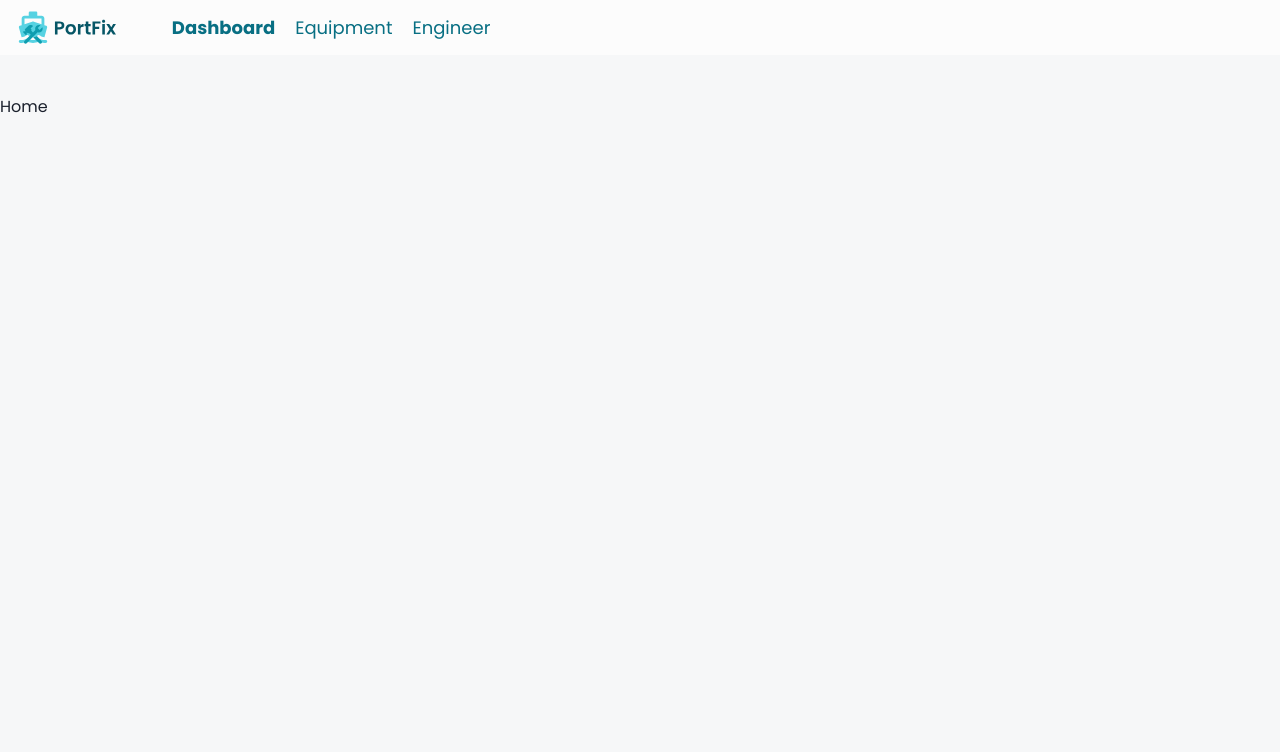
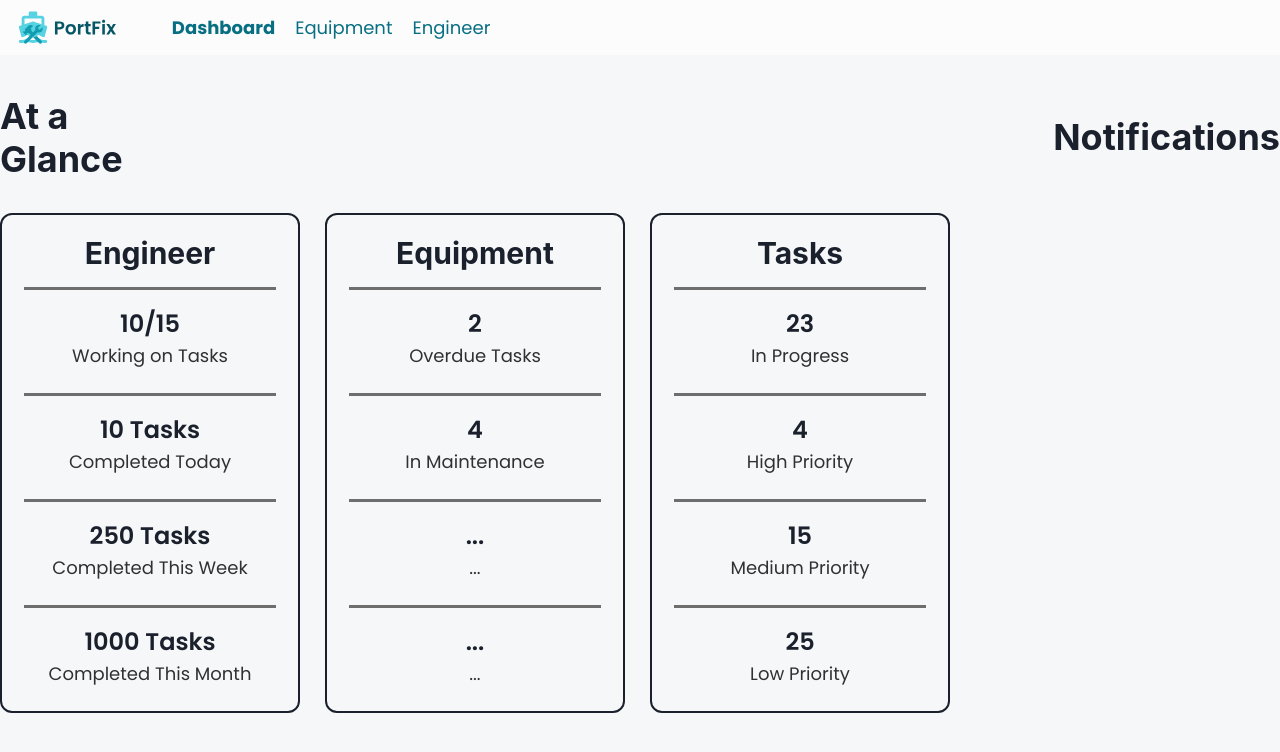
Before and after one commit to PuttTim/PSA-vpn2, a React (Vite) app in the folder portfix_web/: page /dashboard in a window 1280 px wide. Shown: the top 752 px of the page. Built offline with nearby package versions, Linux system fonts and the light colour scheme; no server answers; the database is empty.

Commit message:
At a Glance Dashboard UI

```diff
--- a/portfix_web/src/Pages/Dashboard.tsx
+++ b/portfix_web/src/Pages/Dashboard.tsx
@@ -1,25 +1,288 @@
-import React, { useEffect } from "react"
+import React, { useEffect, useState } from "react"
+import { getFirestore, collection, onSnapshot } from "firebase/firestore"
+import firebaseInstance from "../firebase"
+import { Equipment } from "../Interfaces/Equipment"
+import { Task } from "../Interfaces/Task"
+import { Log } from "../Interfaces/Log"
 import {
-    collection,
-    doc,
-    getDoc,
-    getFirestore,
-    getDocs,
-} from "firebase/firestore"
-import firebaseInstance from "../firebase"
+    Box,
+    Heading,
+    HStack,
+    Stat,
+    VStack,
+    StatLabel,
+    StatNumber,
+    StatHelpText,
+    StatArrow,
+    StatGroup,
+    StackDivider,
+    Center,
+    Divider,
+} from "@chakra-ui/react"
 
 const Dashboard = () => {
+    const db = getFirestore(firebaseInstance)
+    const [equipmentList, setEquipmentList] = useState<Equipment[]>([])
+    const [taskList, setTaskList] = useState<Task[]>([])
+    const [logList, setLogList] = useState<Log[]>([])
+
+    // useEffect(() => {
+    //     const unsubscribeTask = onSnapshot(
+    //         collection(db, "task"),
+    //         querySnapshot => {
+    //             const tempTaskList: Task[] = []
+    //             querySnapshot.forEach(doc => {
+    //                 tempTaskList.push({
+    //                     ...(doc.data() as Task),
+    //                     id: doc.id,
+    //                 })
+    //             })
+
+    //             setTaskList(tempTaskList)
+    //         },
+    //     )
+    //     const unsubscribeEquipment = onSnapshot(
+    //         collection(db, "equipment"),
+    //         querySnapshot => {
+    //             const tempEquipmentList: Equipment[] = []
+    //             querySnapshot.forEach(doc => {
+    //                 tempEquipmentList.push({
+    //                     ...(doc.data() as Equipment),
+    //                     id: doc.id,
+    //                 })
+    //             })
+    //             setEquipmentList(tempEquipmentList)
+    //         },
+    //     )
+
+    //     const unsubscribeLog = onSnapshot(
+    //         collection(db, "log"),
+    //         querySnapshot => {
+    //             const tempLogList: Log[] = []
+    //             querySnapshot.forEach(doc => {
+    //                 tempLogList.push({
+    //                     ...(doc.data() as Log),
+    //                     id: doc.id,
+    //                 })
+    //             })
+    //             setLogList(tempLogList)
+    //         },
+    //     )
+
+    //     return () => {
+    //         unsubscribeTask()
+    //         unsubscribeEquipment()
+    //         unsubscribeLog()
+    //     }
+    // }, [])
+
     useEffect(() => {
-        console.log("Dashboard")
-        const db = getFirestore(firebaseInstance)
-        getDocs(collection(db, "equipment")).then(querySnapshot => {
-            querySnapshot.forEach(doc => {
-                console.log({ id: doc.id, ...doc.data() })
-            })
-        })
-    }, [])
+        console.log(equipmentList)
+        console.log(taskList)
+        console.log(logList)
+    }, [equipmentList, taskList, logList])
 
-    return <div>Home</div>
+    return (
+        <Box w="full">
+            <HStack spacing="900px" mb="32px">
+                <Heading>At a Glance</Heading>
+                <Heading>Notifications</Heading>
+            </HStack>
+
+            <HStack maxWidth="1000px" spacing="25px">
+                <Box
+                    border="2px"
+                    h="500px"
+                    maxHeight="500px"
+                    w="full"
+                    maxWidth="300px"
+                    borderRadius="xl"
+                    pb="20px">
+                    <VStack
+                        spacing="16px"
+                        divider={
+                            <Divider
+                                border="2px"
+                                borderColor="blackAlpha.900"
+                                maxWidth="250px"
+                            />
+                        }>
+                        <Heading size="lg" pt="20px">
+                            Engineer
+                        </Heading>
+
+                        <Stat>
+                            <StatNumber textAlign="center">10/15</StatNumber>
+                            <StatHelpText
+                                fontSize="lg"
+                                textColor="black"
+                                textAlign="center">
+                                Working on Tasks
+                            </StatHelpText>
+                        </Stat>
+
+                        <Stat>
+                            <StatNumber textAlign="center">10 Tasks</StatNumber>
+                            <StatHelpText
+                                fontSize="lg"
+                                textColor="black"
+                                textAlign="center">
+                                Completed Today
+                            </StatHelpText>
+                        </Stat>
+
+                        <Stat>
+                            <StatNumber textAlign="center">
+                                250 Tasks
+                            </StatNumber>
+                            <StatHelpText
+                                fontSize="lg"
+                                textColor="black"
+                                textAlign="center">
+                                Completed This Week
+                            </StatHelpText>
+                        </Stat>
+
+                        <Stat>
+                            <StatNumber textAlign="center">
+                                1000 Tasks
+                            </StatNumber>
+                            <StatHelpText
+                                fontSize="lg"
+                                textColor="black"
+                                textAlign="center">
+                                Completed This Month
+                            </StatHelpText>
+                        </Stat>
+                    </VStack>
+                </Box>
+                <Box
+                    border="2px"
+                    h="500px"
+                    maxHeight="500px"
+                    w="full"
+                    maxWidth="300px"
+                    borderRadius="xl"
+                    pb="20px">
+                    <VStack
+                        spacing="16px"
+                        divider={
+                            <Divider
+                                border="2px"
+                                borderColor="blackAlpha.900"
+                                maxWidth="250px"
+                            />
+                        }>
+                        <Heading size="lg" pt="20px">
+                            Equipment
+                        </Heading>
+
+                        <Stat>
+                            <StatNumber textAlign="center">2</StatNumber>
+                            <StatHelpText
+                                fontSize="lg"
+                                textColor="black"
+                                textAlign="center">
+                                Overdue Tasks
+                            </StatHelpText>
+                        </Stat>
+
+                        <Stat>
+                            <StatNumber textAlign="center">4</StatNumber>
+                            <StatHelpText
+                                fontSize="lg"
+                                textColor="black"
+                                textAlign="center">
+                                In Maintenance
+                            </StatHelpText>
+                        </Stat>
+
+                        <Stat>
+                            <StatNumber textAlign="center">...</StatNumber>
+                            <StatHelpText
+                                fontSize="lg"
+                                textColor="black"
+                                textAlign="center">
+                                ...
+                            </StatHelpText>
+                        </Stat>
+
+                        <Stat>
+                            <StatNumber textAlign="center">...</StatNumber>
+                            <StatHelpText
+                                fontSize="lg"
+                                textColor="black"
+                                textAlign="center">
+                                ...
+                            </StatHelpText>
+                        </Stat>
+                    </VStack>
+                </Box>
+                <Box
+                    border="2px"
+                    h="500px"
+                    maxHeight="500px"
+                    w="full"
+                    maxWidth="300px"
+                    borderRadius="xl"
+                    pb="20px">
+                    <VStack
+                        spacing="16px"
+                        divider={
+                            <Divider
+                                border="2px"
+                                borderColor="blackAlpha.900"
+                                maxWidth="250px"
+                            />
+                        }>
+                        <Heading size="lg" pt="20px">
+                            Tasks
+                        </Heading>
+
+                        <Stat>
+                            <StatNumber textAlign="center">23</StatNumber>
+                            <StatHelpText
+                                fontSize="lg"
+                                textColor="black"
+                                textAlign="center">
+                                In Progress
+                            </StatHelpText>
+                        </Stat>
+
+                        <Stat>
+                            <StatNumber textAlign="center">4</StatNumber>
+                            <StatHelpText
+                                fontSize="lg"
+                                textColor="black"
+                                textAlign="center">
+                                High Priority
+                            </StatHelpText>
+                        </Stat>
+
+                        <Stat>
+                            <StatNumber textAlign="center">15</StatNumber>
+                            <StatHelpText
+                                fontSize="lg"
+                                textColor="black"
+                                textAlign="center">
+                                Medium Priority
+                            </StatHelpText>
+                        </Stat>
+
+                        <Stat>
+                            <StatNumber textAlign="center">25</StatNumber>
+                            <StatHelpText
+                                fontSize="lg"
+                                textColor="black"
+                                textAlign="center">
+                                Low Priority
+                            </StatHelpText>
+                        </Stat>
+                    </VStack>
+                </Box>
+            </HStack>
+        </Box>
+    )
 }
 
 export default Dashboard
```
Also changed, not shown: portfix_web/src/Pages/Equipment.tsx (+1 -7 lines).
